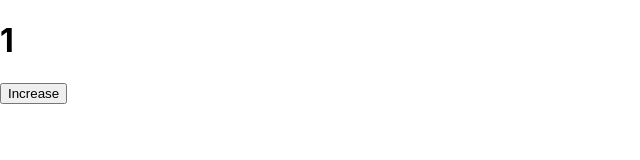
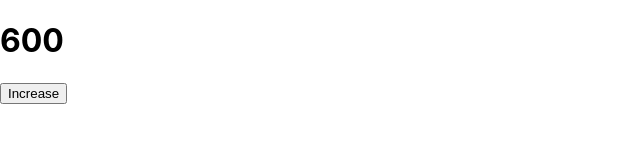
Before and after one commit to chuongvu2001/react-hook, a React (Create React App) app: page / in a window 1280 px wide. Shown: the top 160 px of the page, without its empty margins (0-640 px from the left). Built offline with nearby package versions, Linux system fonts and the light colour scheme.

Commit message:
state callback

```diff
--- a/src/App.js
+++ b/src/App.js
@@ -1,11 +1,19 @@
 import { useState } from 'react';
 
+const orders = [100,200,300];
+
 function App() {
-  const [counter,setCounter] = useState(1);
+  const [counter,setCounter] = useState(()=>{
+    const total = orders.reduce((total,cur)=>total + cur
+
+    );
+    return total;
+  });
 
   const handleIncrease = () => {
     setCounter(counter + 1);
   }
+
   return (
     <div className='App'>
       <h1>
```
